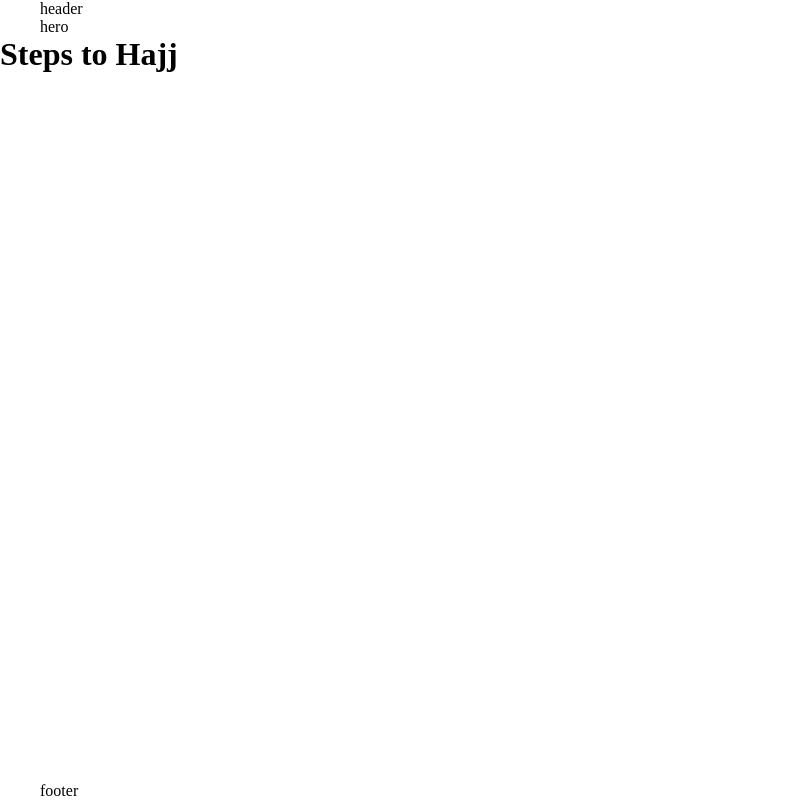
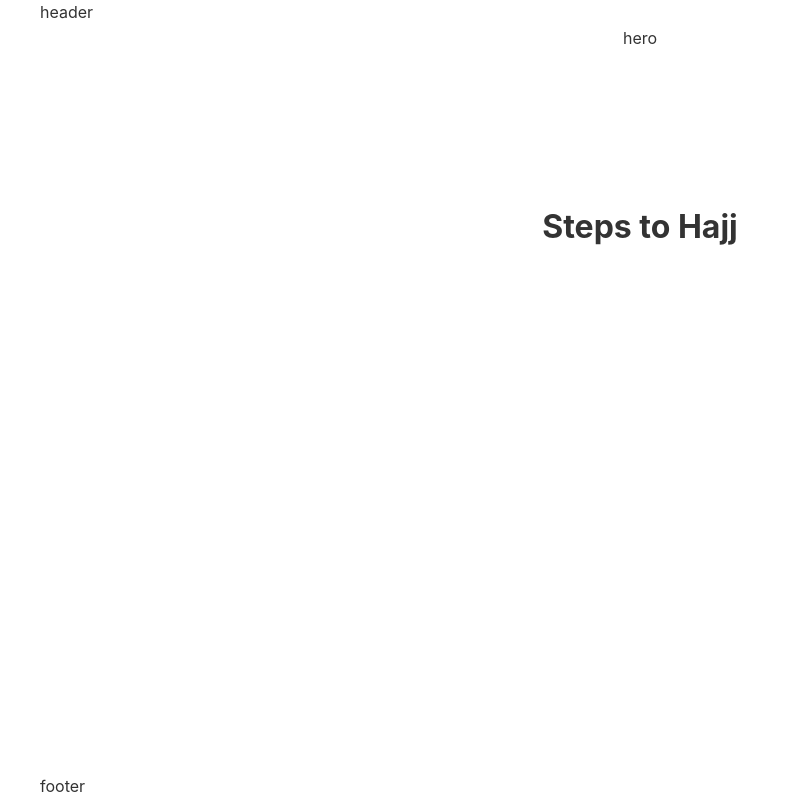
Before and after one commit to rahmanovdev/Lider-Umrah, a Next.js app: page / in a window 1280 px wide. Shown: the whole page, without its empty margins (0-798 px from the left). Built offline with nearby package versions, Linux system fonts and the light colour scheme; no server answers.

Commit message:
Структура проэкта было улучшено

```diff
--- a/src/app/globals.scss
+++ b/src/app/globals.scss
@@ -1,12 +1,61 @@
+:root {
+  /* Цветовая палитра */
+  --color-primary: #007acc; /* Основной цвет */
+  --color-text: #333; /* Цвет текста */
+  --color-background: #ffffff; /* Цвет фона */
+  --color-border: #ccc; /* Цвет границ */
+
+  /* Шрифты */
+  --font-family: "Inter", sans-serif;
+  --font-size-base: 16px; /* Базовый размер шрифта */
+  --line-height: 1.6; /* Межстрочное расстояние */
+
+  /* Отступы */
+  --container-max-width: 1240px;
+  --container-padding: 20px;
+}
+
+/* ==========================
+ Глобальные стили
+========================== */
 * {
+  margin: 0;
   padding: 0;
-  margin: 0;
   box-sizing: border-box;
 }
 
+html {
+  scroll-behavior: smooth;
+  font-size: var(--font-size-base);
+  scrollbar-width: none;
+}
+
+body {
+  font-family: var(--font-family);
+  font-size: 1rem;
+  line-height: var(--line-height);
+  color: var(--color-text);
+  background-color: var(--color-background);
+}
+
+li {
+  list-style: none;
+}
+
+a {
+  text-decoration: none;
+  color: inherit;
+}
+
 .container {
-  max-width: 1240px;
+  max-width: var(--container-max-width);
   width: 100%;
-  padding: 0 20px;
   margin: 0 auto;
+  padding: 0 var(--container-padding);
 }
+
+@media (max-width: 768px) {
+  .container {
+    padding: 0 7px;
+  }
+}
--- a/src/components/pages/HomePage.module.scss
+++ b/src/components/pages/HomePage.module.scss
@@ -0,0 +1,7 @@
+.HomePage {
+  display: flex;
+  flex-direction: column;
+  align-items: center;
+  justify-content: center;
+  gap: 50px;
+}
--- a/src/components/pages/HomePage.tsx
+++ b/src/components/pages/HomePage.tsx
@@ -10,12 +10,14 @@ import InformationSection from "./home/InformationSection/InformationSection";
 const HomePage = () => {
   return (
     <>
+      <div className={scss.HomePage}>
         <HeroSection />
         <AboutSection />
         <TariffsSection />
         <StepsHajjSection />
         <QuestionsSection />
         <InformationSection />
+      </div>
     </>
   );
 };
```
Lines whose indentation alone changed are shown as unchanged.
